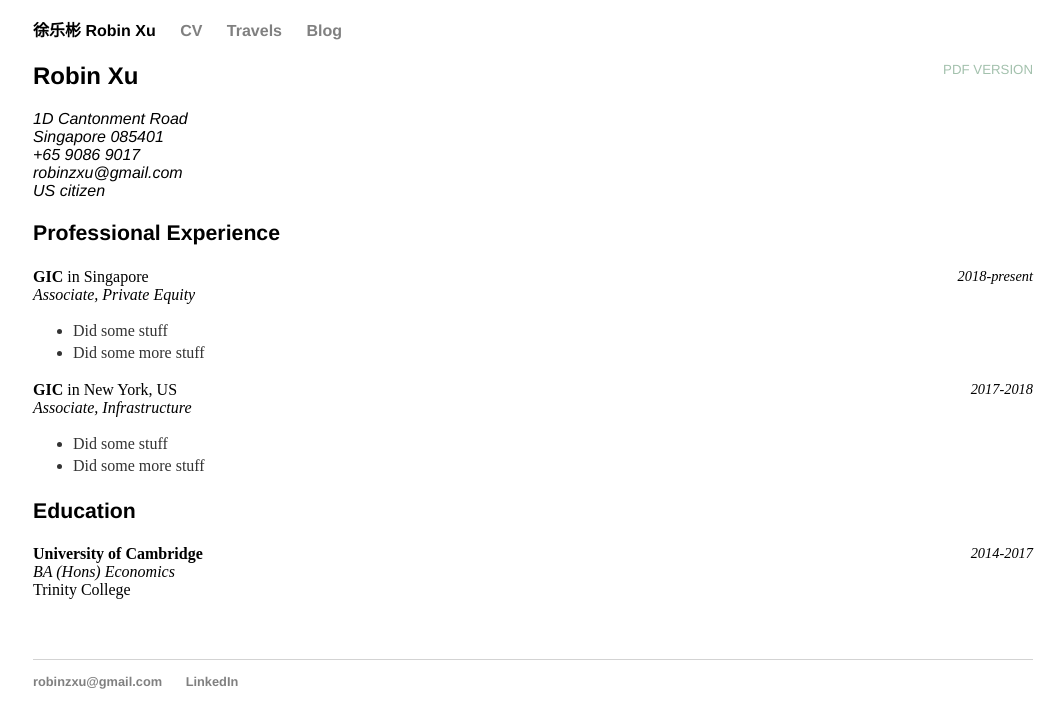
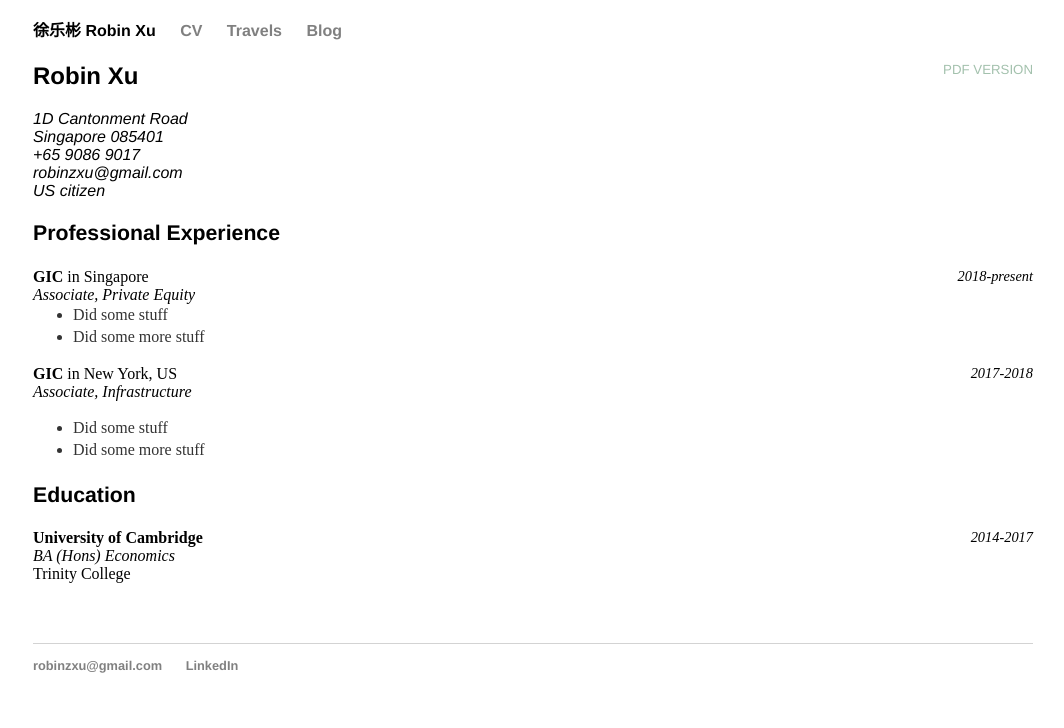
Before and after one commit to robinzxu/robinzxu.github.io, a Jekyll site: the page built from cv/index.html, in a window 1280 px wide. Shown: the top 728 px of the page, without its empty margins (107-1171 px from the left). Built offline with Jekyll 4.4.1, drawn with Linux system fonts in a browser that asks for light colours.

Commit message:
Update index.html

```diff
--- a/cv/index.html
+++ b/cv/index.html
@@ -19,7 +19,7 @@
 	<i style="float:right;font-size:0.9em">2018-present</i>
 	<b>GIC</b> in Singapore<br>
 	<i>Associate, Private Equity</i>
-	<ul style="margin-top:-20x">
+	<ul style="margin-top:0">
 		<li>Did some stuff
 		<li>Did some more stuff
 	</ul>
```
